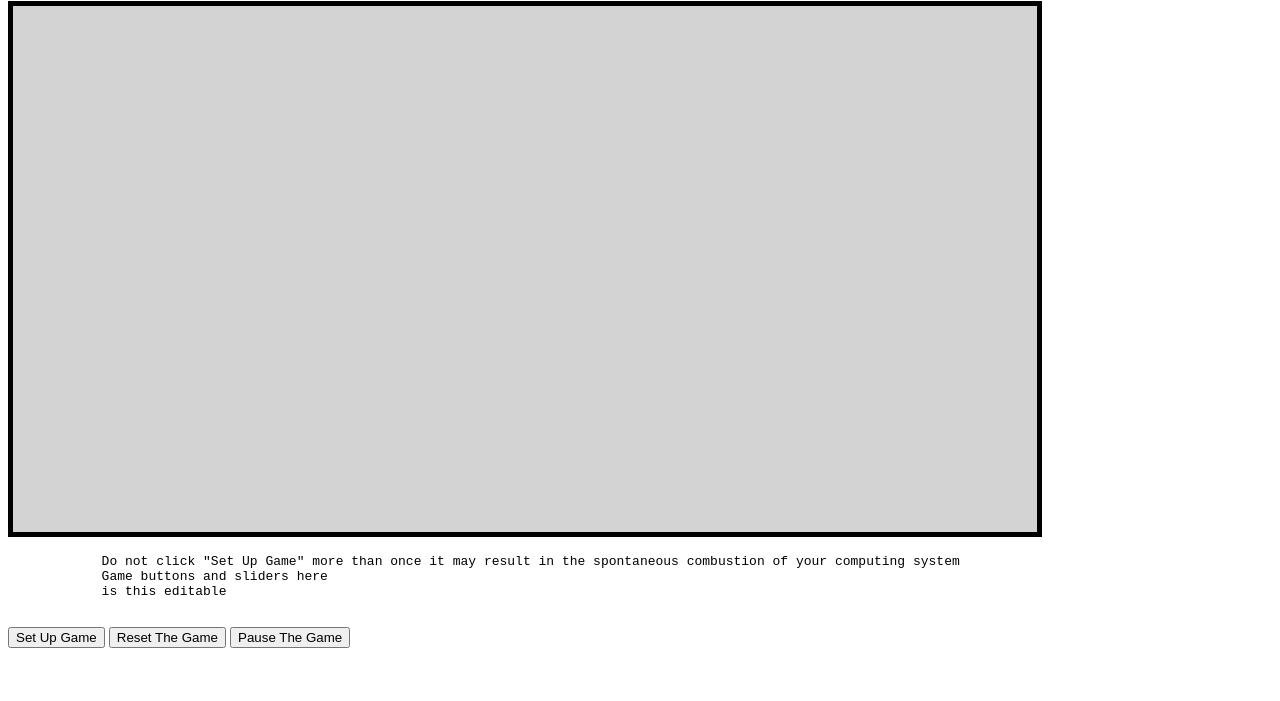
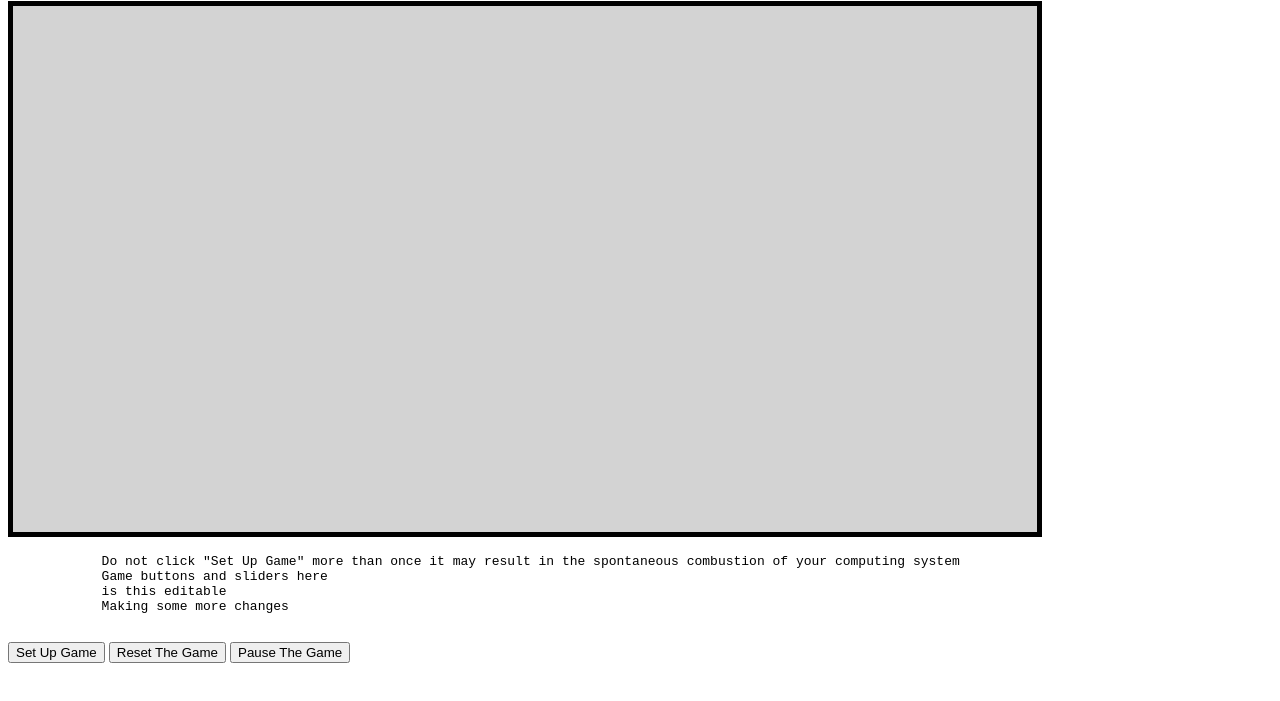
Before and after one commit to Sickmannnnnn/Evolution, a website: page EvoSim Directory/Canvas.html in a window 1280 px wide. Shown: the part 79-780 px from the top of the page. Drawn offline with Linux system fonts and the light colour scheme.

Commit message:
Update Canvas.html

```diff
--- a/EvoSim Directory/Canvas.html
+++ b/EvoSim Directory/Canvas.html
@@ -15,6 +15,7 @@
             Do not click "Set Up Game" more than once it may result in the spontaneous combustion of your computing system
             Game buttons and sliders here
             is this editable
+            Making some more changes
         </pre>
         <div id="keys">
             <button onclick="setup()">Set Up Game</button>
```
